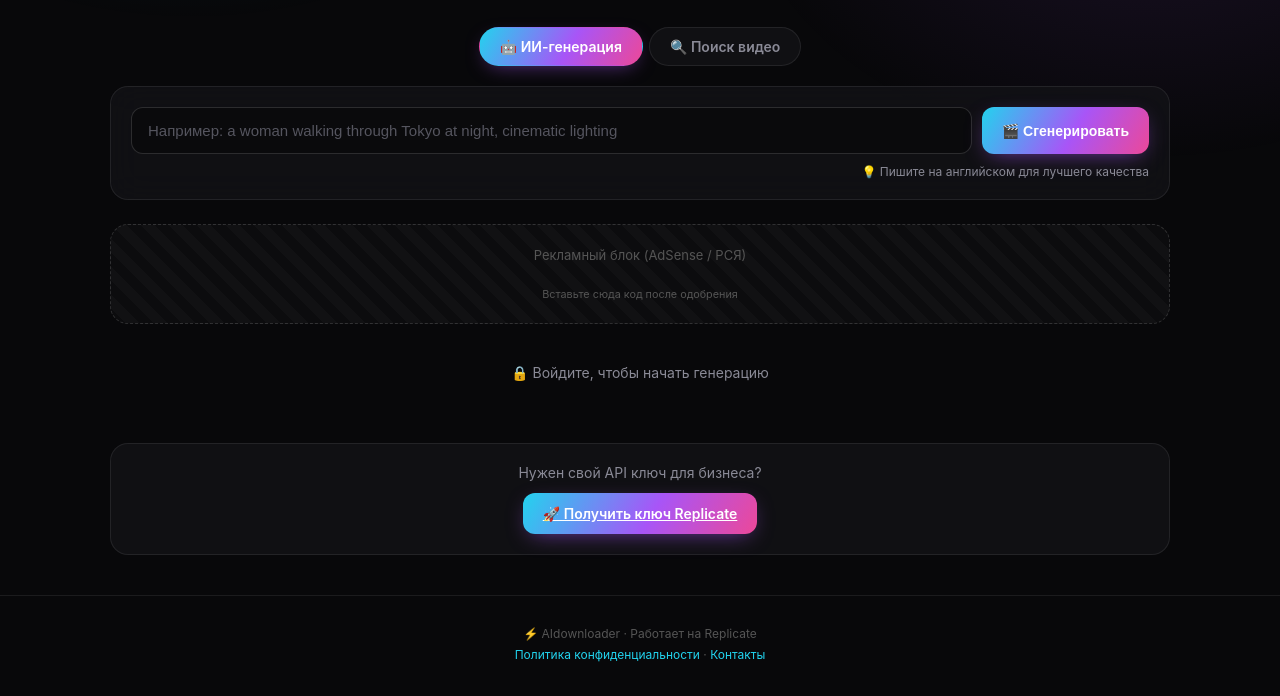
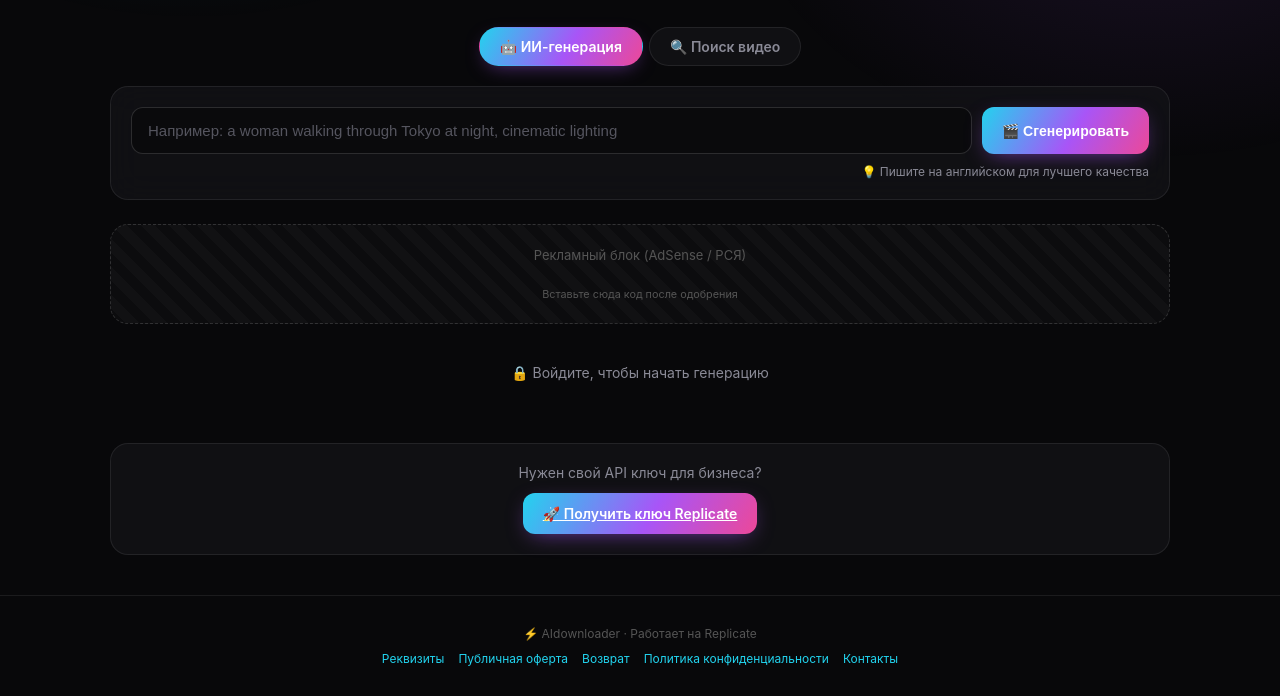
Before and after one commit to Dikster302/AIdownloader, a plain HTML site: page index.html in a window 1280 px wide. Shown: the part 219-915 px from the top of the page. Drawn offline with Linux system fonts and the light colour scheme; no server answers.

Commit message:
index.html

```diff
--- a/index.html
+++ b/index.html
@@ -52,8 +52,9 @@ header{display:flex;align-items:center;justify-content:space-between;padding:20p
 .progress-bar{width:100%;max-width:400px;height:6px;background:#1e1e22;border-radius:3px;overflow:hidden;margin:12px auto 0}
 .progress-bar .fill{height:100%;background:var(--grad);width:0%;transition:width .3s}
 .partner-box{text-align:center;margin-top:30px;padding:20px;background:var(--surface);border-radius:var(--radius);border:1px solid var(--border)}
-footer{text-align:center;padding:30px 20px;color:#555;font-size:12px;border-top:1px solid var(--border);margin-top:auto}
+footer{text-align:center;padding:30px 20px;color:#555;font-size:12px;border-top:1px solid var(--border);margin-top:auto;position:relative;z-index:1}
 footer a{color:var(--accent1);text-decoration:none}
+footer a:hover{text-decoration:underline}
 .modal-overlay{display:none;position:fixed;inset:0;background:rgba(0,0,0,.7);z-index:1000;align-items:center;justify-content:center;padding:20px;backdrop-filter:blur(4px)}
 .modal-overlay.active{display:flex}
 .modal{background:#101014;border:1px solid var(--border-strong);border-radius:22px;padding:30px;max-width:480px;width:90%}
@@ -127,7 +128,13 @@ footer a{color:var(--accent1);text-decoration:none}
 
 <footer>
   <div>⚡ AIdownloader · Работает на Replicate</div>
-  <div style="margin-top:6px"><a href="#" onclick="alert('Мы не собираем личные данные.');return false;">Политика конфиденциальности</a> · <a href="mailto:support@aidownloader.app">Контакты</a></div>
+  <nav aria-label="Юридическая информация" style="margin-top:10px;display:flex;gap:14px;justify-content:center;flex-wrap:wrap">
+    <a href="/requisites.html">Реквизиты</a>
+    <a href="/offer.html">Публичная оферта</a>
+    <a href="/refund.html">Возврат</a>
+    <a href="/privacy.html">Политика конфиденциальности</a>
+    <a href="mailto:support@aidownloader.app">Контакты</a>
+  </nav>
 </footer>
 
 <script>
```
